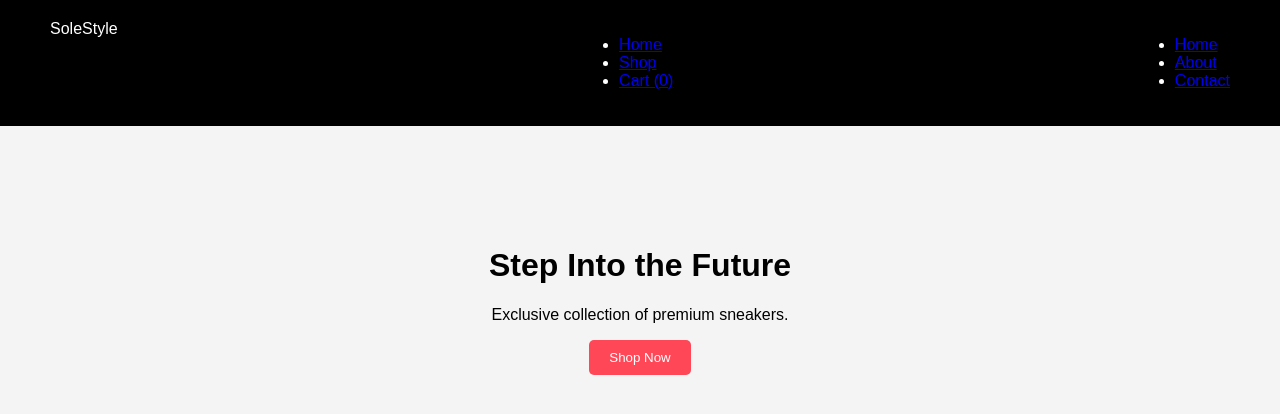
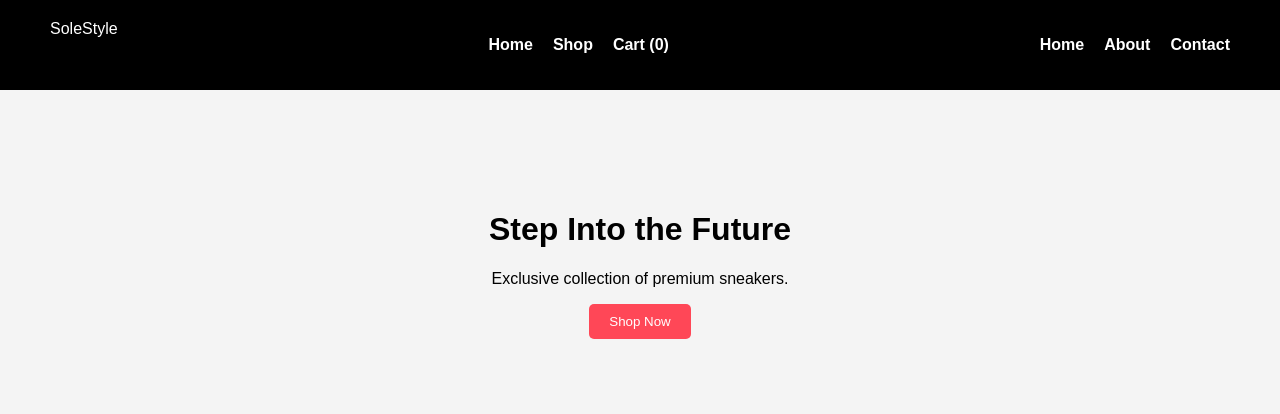
Before and after one commit to aryanraj-11/Culture-Square, a plain HTML site: page index.html in a window 1280 px wide. Drawn offline with Linux system fonts and the light colour scheme.

Commit message:
Update style.css

```diff
--- a/style.css
+++ b/style.css
@@ -5,3 +5,13 @@ nav { display: flex; justify-content: space-between; padding: 20px 50px; backgro
 .card { border: 1px solid #ddd; padding: 15px; text-align: center; border-radius: 8px; }
 .card img { max-width: 100%; height: auto; }
 button { background: #ff4757; color: white; border: none; padding: 10px 20px; cursor: pointer; border-radius: 5px; }
+nav ul {
+    list-style: none;
+    display: flex;
+    gap: 20px;
+}
+nav ul li a {
+    color: white;
+    text-decoration: none;
+    font-weight: bold;
+}
```
